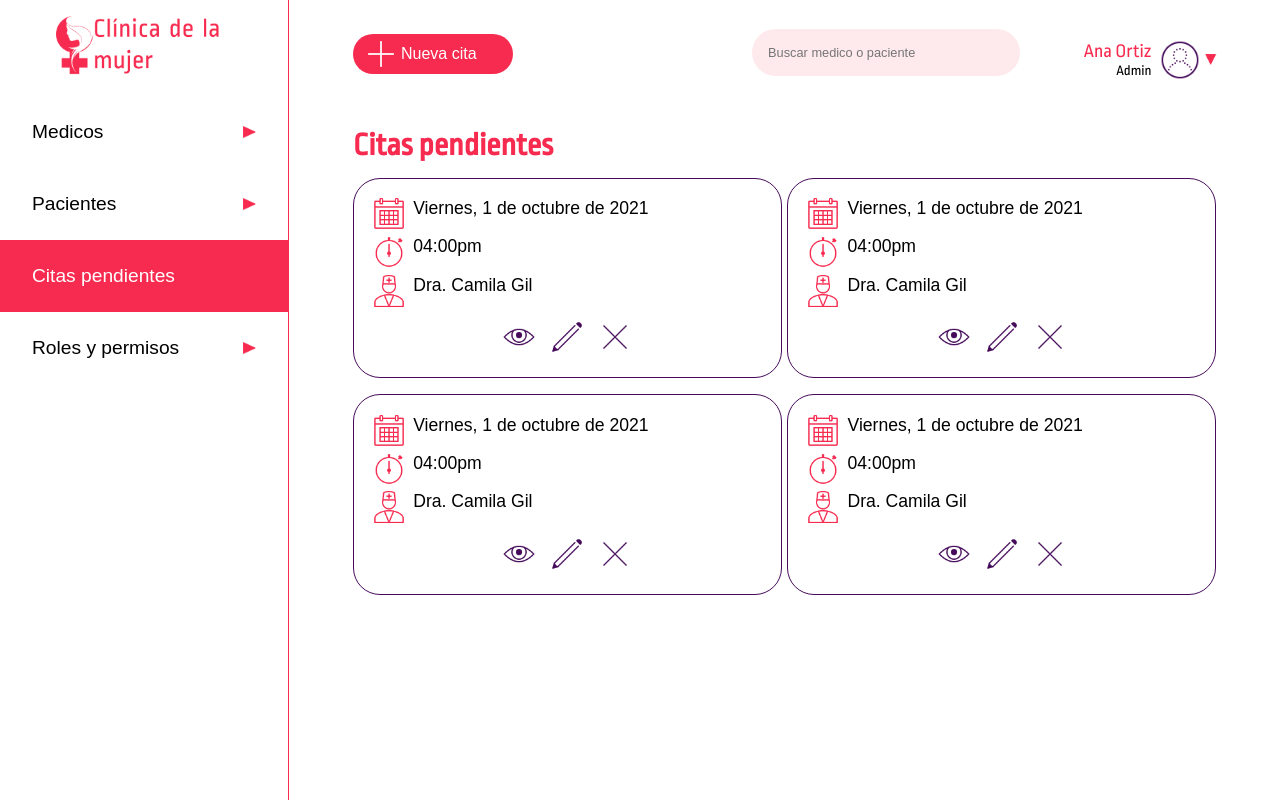
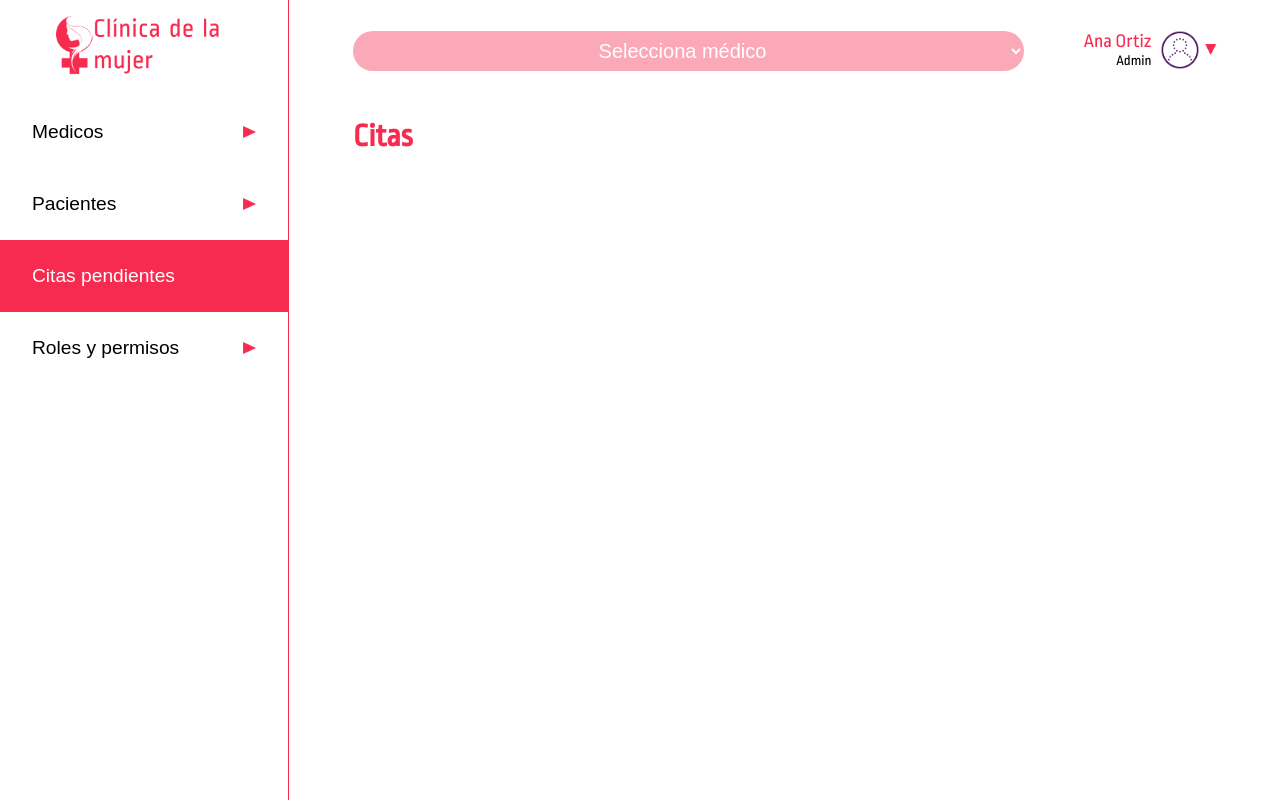
Before and after one commit to SaraLucia8/clinica-mujer, a Flask app: page /listado-citas in a window 1280 px wide. Run offline with Flask 2, Linux system fonts and the light colour scheme; a user stored in the database is signed in; data comes from the database, SQL or seed files in the repository; both versions use the stored data as it was after the commit; some web fonts are replaced.

Commit message:
Visualizacion de citas desde el admin filtrado por medico

```diff
--- a/app.py
+++ b/app.py
@@ -1,5 +1,6 @@
 from flask import Flask, render_template as render, request, flash, session, url_for
 from flask_sqlalchemy import SQLAlchemy
+from sqlalchemy.orm import relationship
 from werkzeug.security import *
 from werkzeug.utils import redirect
 
@@ -24,9 +25,8 @@ class users(db.Model):
     rol =db.Column(db.String)
     especialidad = db.Column(db.String)
     estado = db.Column(db.Boolean)
-
-    def __repr__(self):
-        return "usuario registrado" + str(self.cedula)
+    # def __repr__(self):
+    #    return self.cedula
 
     def set_password(self, password):
         self.password = generate_password_hash(password)
@@ -36,9 +36,9 @@ class users(db.Model):
 
 class citas(db.Model):
     __tablename__ = 'citas'
-    cita_id=db.Column(db.String, primary_key=True)
-    medico_id=db.Column(db.String, db.ForeignKey("users.cedula"))
-    paciente_id=db.Column(db.String, db.ForeignKey("users.cedula"))
+    cita_id=db.Column(db.Integer, primary_key=True)
+    medico_id = db.Column(db.Integer, db.ForeignKey("users.cedula", onupdate="cascade", ondelete="cascade"), nullable=False)
+    paciente_id = db.Column(db.Integer, db.ForeignKey("user.cedula", onupdate="cascade", ondelete="cascade"), nullable=False)
     fecha = db.Column(db.String)
     motivo = db.Column(db.String(500))
     estado = db.Column(db.Boolean)
@@ -48,6 +48,8 @@ class citas(db.Model):
     recomendaciones = db.Column(db.String)
     calificacion = db.Column(db.Integer)
     calificacion_obs = db.Column(db.String)
+
+    users = db.relationship('users', backref=db.backref('usuarios', lazy=True))
 
 @app.route('/', methods=['GET'])
 def index():
@@ -136,7 +138,7 @@ def medicouser():
     if 'usuarioIngresado' in session:
         medicos = users.query.filter_by(rol='medico')
         usuario = users.query.filter_by(cedula=int(session['usuarioIngresado'])).first()
-        return render('medicos.html', listamedicos = medicos, row = usuario)
+        return render('medicos.html', listamedicos = medicos, row=usuario)
     else:
         return render('acceso-denegado.html')
 
@@ -231,12 +233,24 @@ def delete_historia():
         return render('acceso-denegado.html')
 
 #Citas
-@app.route('/listado-citas', methods=['GET'])
-def listado_citas():
+@app.route('/listado-citas', methods=['GET','POST'])
+def listado():
     if 'usuarioIngresado' in session:
-        return render('listado-citas.html')
+        medicos = users.query.filter_by(rol='medico')
+        return render('listado-citas.html', listamedicos=medicos)
     else:
         return render('acceso-denegado.html')
+
+@app.route('/listado-citas/<cedulam>', methods=['GET','POST'])
+def listado_citas(cedulam):
+    if 'usuarioIngresado' in session:
+        medicos = users.query.filter_by(rol='medico')
+        pacientes = users.query.filter_by(rol='paciente')
+        citass= citas.query.filter_by(medico_id=cedulam).all()
+        return render('listado-citas.html', listamedicos=medicos, listacitas=citass, listapacientes=pacientes)
+    else:
+        return render('acceso-denegado.html')
+
 
 @app.route('/listado-citas/cita', methods=['GET'])
 def detalle_citas():
@@ -283,6 +297,8 @@ def view_paciente(user):
     if 'usuarioIngresado' in session:
         paciente = users.query.filter_by(cedula=user).first()
         usuario = users.query.filter_by(cedula=int(session['usuarioIngresado'])).first()
+        print(paciente)
+        print(usuario)
         return render('userpaciente.html', data=paciente, row=usuario)
     else:
         return render('acceso-denegado.html')
--- a/static/css/list-cita.css
+++ b/static/css/list-cita.css
@@ -15,6 +15,19 @@ body {
 
 .calendarwatch {
     height: 2rem;
+}
+
+.campo-eps {
+    width: 100%;
+    height: 2.5rem;
+    margin-top: 2px;
+    background: #F72B50;
+    opacity: .4;
+    color:white;
+    font-size:20px;
+    text-align: center;
+    border-radius: 20px;
+    border: none;
 }
 
 .contenedortbtn {
--- a/templates/listado-citas.html
+++ b/templates/listado-citas.html
@@ -24,9 +24,18 @@
     </header>
     <main class="main">
         <div class="searchuser">
-            <a href="/form-cita" class="newuser"><img src="{{ url_for('static', filename='images/plus_math_100px.png')}}" class="profile" alt=""><span>Nueva cita</span></a>
+            <!-- <a href="/form-cita" class="newuser"><img src="{{ url_for('static', filename='images/plus_math_100px.png')}}" class="profile" alt=""><span>Nueva cita</span></a> -->
+            <select name="medicoselect" onchange="window.location.href=this.options[this.options.selectedIndex].value" class="campo-eps" >
+                <option selected="selected disabled">Selecciona médico</option>
+                {% for data in listamedicos %}
+                <option value="/listado-citas/{{ data.cedula }}" class="opciones">{{data.nombre}} {{data.apellido}}</option>
+                {% endfor %}
+            </select>
             <div>
-                <input type="search" class="search" placeholder="Buscar medico o paciente">
+
+            </div>
+            <div>
+                <!-- <input type="search" class="search" placeholder="Buscar medico o paciente"> -->
                 <div class="perfil">
                     <div>
                         <span class="nameuser">Ana Ortiz</span><br>
@@ -39,16 +48,23 @@
         </div>
         <!--En este espacio va la informacion especifica de cada pagina -->
         <div class="cuerpo">
-            <h1 class="titulo"><span style="color:#F72B50">Citas pendientes</span></h1>
+            <h1 class="titulo"><span style="color:#F72B50">Citas</span></h1>
+            {% for data in listacitas %}
             <div class="infocita">
                 <div class="diahora">
-                    <img src="{{ url_for('static', filename='images/calendar_100px.png')}}" class="calendarwatch" alt=""><span>Viernes, 1 de octubre de 2021</span>
+                    <img src="{{ url_for('static', filename='images/calendar_100px.png')}}" class="calendarwatch" alt=""><span>{{ data.fecha }}</span>
                 </div>
                 <div class="diahora">
-                    <img src="{{ url_for('static', filename='images/stopwatch_100px.png')}}" class="calendarwatch" alt=""><span>04:00pm</span>
+                    <img src="{{ url_for('static', filename='images/stopwatch_100px.png')}}" class="calendarwatch" alt=""><span>{{ data.motivo }}</span>
                 </div>
                 <div class="diahora">
-                    <img src="{{ url_for('static', filename='images/medical_doctor_100px.png')}}" class="calendarwatch" alt=""><span>Dra. Camila Gil</span>
+                    <img src="{{ url_for('static', filename='images/medical_doctor_100px.png')}}" class="calendarwatch" alt="">
+                    {% for t in listapacientes %}
+                        {% if t.cedula == data.paciente_id %}
+                        <span>{{ t.nombre }} {{ t.apellido }}</span>
+                        {% endif %}
+                    {% endfor %}
+
                 </div>
                 <div class="contenedortbtn">
                     <a href="/listado-citas/cita"><img src="{{ url_for('static', filename='images/eye_100px.png')}}" class="btned" alt=""></a>
@@ -56,53 +72,7 @@
                     <a href="/listado-citas/cita/eliminar"><img src="{{ url_for('static', filename='images/delete_100px.png')}}" class="btned" alt=""></a>
                 </div>
             </div>
-            <div class="infocita">
-                <div class="diahora">
-                    <img src="{{ url_for('static', filename='images/calendar_100px.png')}}" class="calendarwatch" alt=""><span>Viernes, 1 de octubre de 2021</span>
-                </div>
-                <div class="diahora">
-                    <img src="{{ url_for('static', filename='images/stopwatch_100px.png')}}" class="calendarwatch" alt=""><span>04:00pm</span>
-                </div>
-                <div class="diahora">
-                    <img src="{{ url_for('static', filename='images/medical_doctor_100px.png')}}" class="calendarwatch" alt=""><span>Dra. Camila Gil</span>
-                </div>
-                <div class="contenedortbtn">
-                    <a href="/listado-citas/cita"><img src="{{ url_for('static', filename='images/eye_100px.png')}}" class="btned" alt=""></a>
-                    <a href="/listado-citas/cita/editar"><img src="{{ url_for('static', filename='images/edit_100px.png')}}" class="btned" alt=""></a>
-                    <a href="/listado-citas/cita/eliminar"><img src="{{ url_for('static', filename='images/delete_100px.png')}}" class="btned" alt=""></a>
-                </div>
-            </div>
-            <div class="infocita">
-                <div class="diahora">
-                    <img src="{{ url_for('static', filename='images/calendar_100px.png')}}" class="calendarwatch" alt=""><span>Viernes, 1 de octubre de 2021</span>
-                </div>
-                <div class="diahora">
-                    <img src="{{ url_for('static', filename='images/stopwatch_100px.png')}}" class="calendarwatch" alt=""><span>04:00pm</span>
-                </div>
-                <div class="diahora">
-                    <img src="{{ url_for('static', filename='images/medical_doctor_100px.png')}}" class="calendarwatch" alt=""><span>Dra. Camila Gil</span>
-                </div>
-                <div class="contenedortbtn">
-                    <a href="/listado-citas/cita"><img src="{{ url_for('static', filename='images/eye_100px.png')}}" class="btned" alt=""></a>
-                    <a href="/listado-citas/cita/editar"><img src="{{ url_for('static', filename='images/edit_100px.png')}}" class="btned" alt=""></a>
-                    <a href="/listado-citas/cita/eliminar"><img src="{{ url_for('static', filename='images/delete_100px.png')}}" class="btned" alt=""></a>
-                </div>
-            </div>
-            <div class="infocita">
-                <div class="diahora">
-                    <img src="{{ url_for('static', filename='images/calendar_100px.png')}}" class="calendarwatch" alt=""><span>Viernes, 1 de octubre de 2021</span>
-                </div>
-                <div class="diahora">
-                    <img src="{{ url_for('static', filename='images/stopwatch_100px.png')}}" class="calendarwatch" alt=""><span>04:00pm</span>
-                </div>
-                <div class="diahora">
-                    <img src="{{ url_for('static', filename='images/medical_doctor_100px.png')}}" class="calendarwatch" alt=""><span>Dra. Camila Gil</span>
-                </div>
-                <div class="contenedortbtn">
-                    <a href="/listado-citas/cita"><img src="{{ url_for('static', filename='images/eye_100px.png')}}" class="btned" alt=""></a>
-                    <a href="/listado-citas/cita/editar"><img src="{{ url_for('static', filename='images/edit_100px.png')}}" class="btned" alt=""></a>
-                    <a href="/listado-citas/cita/eliminar"><img src="{{ url_for('static', filename='images/delete_100px.png')}}" class="btned" alt=""></a>
-                </div>
+            {% endfor %}
             </div>
         </div>
     </main>
--- a/templates/medicos.html
+++ b/templates/medicos.html
@@ -29,7 +29,7 @@
                 <input type="search" class="search" placeholder="Buscar medico">
                 <div class="perfil">
                     <div>
-                        <span class="nameuser">{{ row ['nombre'] }} {{ row ['apellido'] }}</span><br>
+                        <span class="nameuser">{{row.nombre}} {{row.apellido}}</span><br>
                         <span class="roluser">Admin</span>
                     </div>
                     <img src="{{ url_for('static', filename='images/test_account_100px.png')}}"  class="profile" alt="">
```
Also changed, not shown: data.db.
